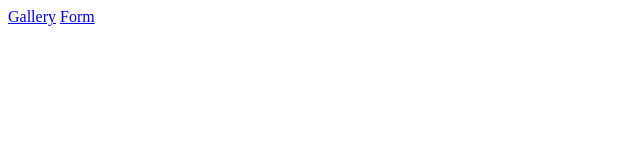
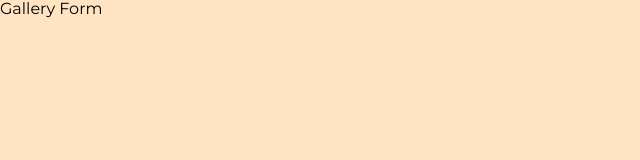
Before and after one commit to Dev3773/goit-js-hw-09, a website built with Vite: page src/index.html in a window 1280 px wide. Shown: the whole page, without its empty margins (0-640 px from the left). Built offline with nearby package versions, Linux system fonts and the light colour scheme.

Commit message:
Added changes

```diff
--- a/src/css/tittle.css
+++ b/src/css/tittle.css
@@ -0,0 +1,3 @@
+body {
+  background-color: bisque;
+}
--- a/src/index.html
+++ b/src/index.html
@@ -5,7 +5,7 @@
   <meta charset="UTF-8" />
   <meta name="viewport" content="width=device-width, initial-scale=1.0" />
   <title>Main</title>
-  <link rel="stylesheet" href="./css/tittle.css">
+  <link rel="stylesheet" href="./css/styles.css">
 </head>
 
 <body>
```
Also changed, not shown: src/css/1-gallery.css (line endings or trailing spaces).
